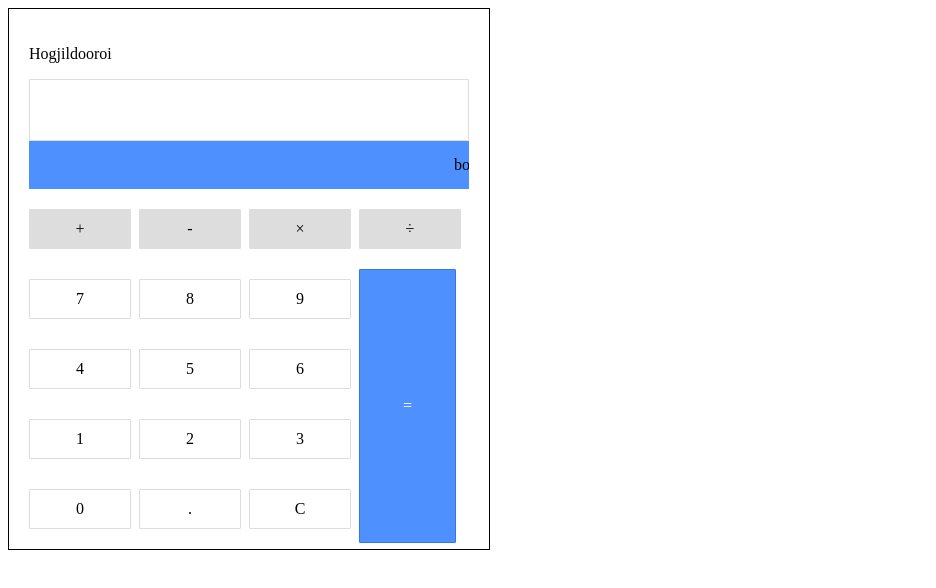
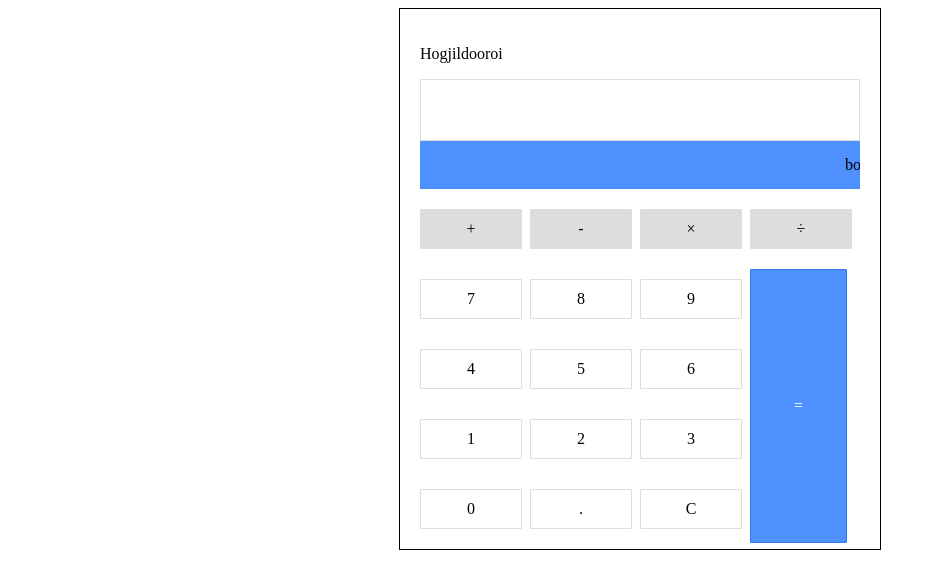
Before and after one commit to uchralabu/calculater, a plain HTML site: page index.html in a window 1280 px wide. Shown: the whole page, without its empty margins (0-936 px from the left). Drawn offline with Linux system fonts and the light colour scheme.

Commit message:
Update index.html

```diff
--- a/index.html
+++ b/index.html
@@ -1,4 +1,3 @@
-
 <html>
   <style>
     .calculator {
@@ -52,7 +51,7 @@
       color: #fff;
       background-color: #4d90fe;
     }
-    .hiii{
+    .hiii {
       color: black;
       font-size: medium;
     }
@@ -60,8 +59,13 @@
       background-color: #4d90fe;
       padding: 15px;
     }
+    .container {
+      display: flex;
+      justify-content: center;
+    }
   </style>
-  <script> </script>
+  <script></script>
+  <div class="container">
     <div class="calculator">
       <p class="hiii">Hogjildooroi</p>
       <div class="input" id="input"></div>
@@ -99,4 +103,5 @@
         <div class="equal" id="result">=</div>
       </div>
     </div>
+  </div>
 </html>
```
Lines whose indentation alone changed are shown as unchanged.
